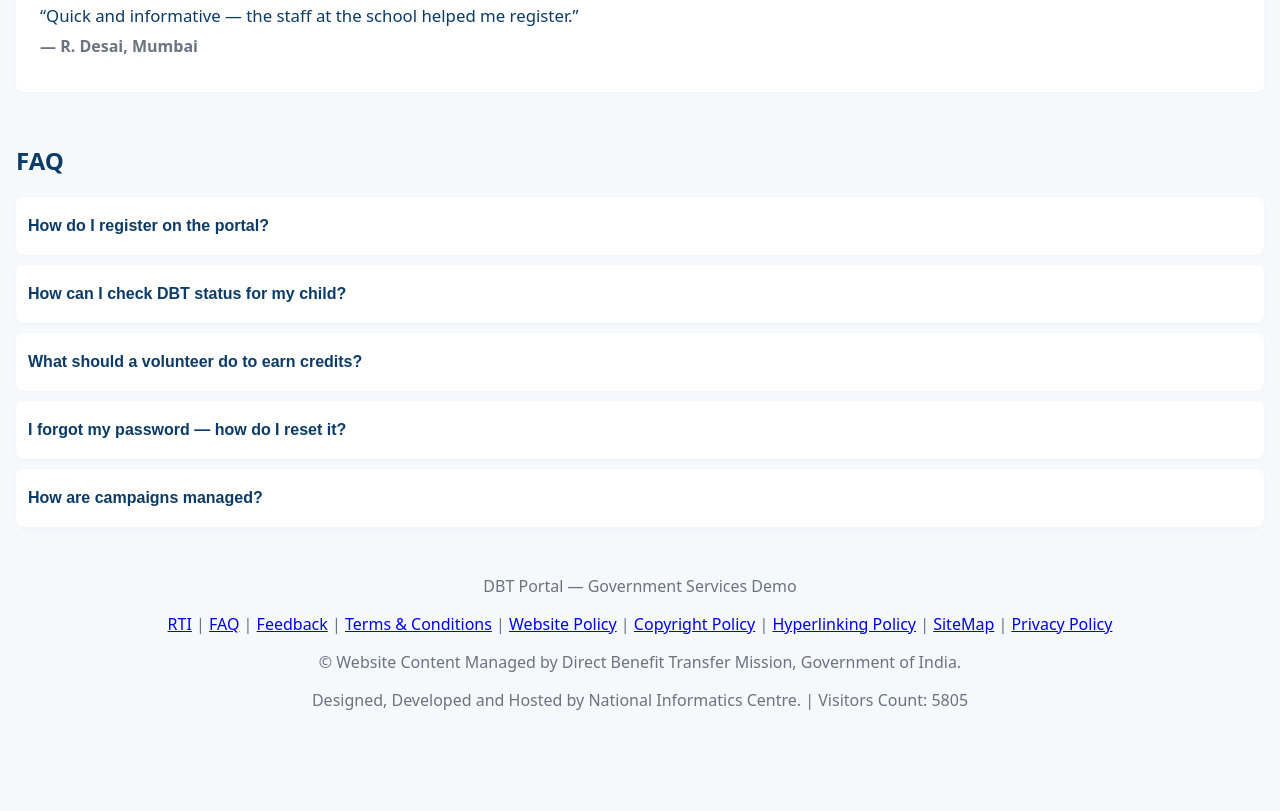
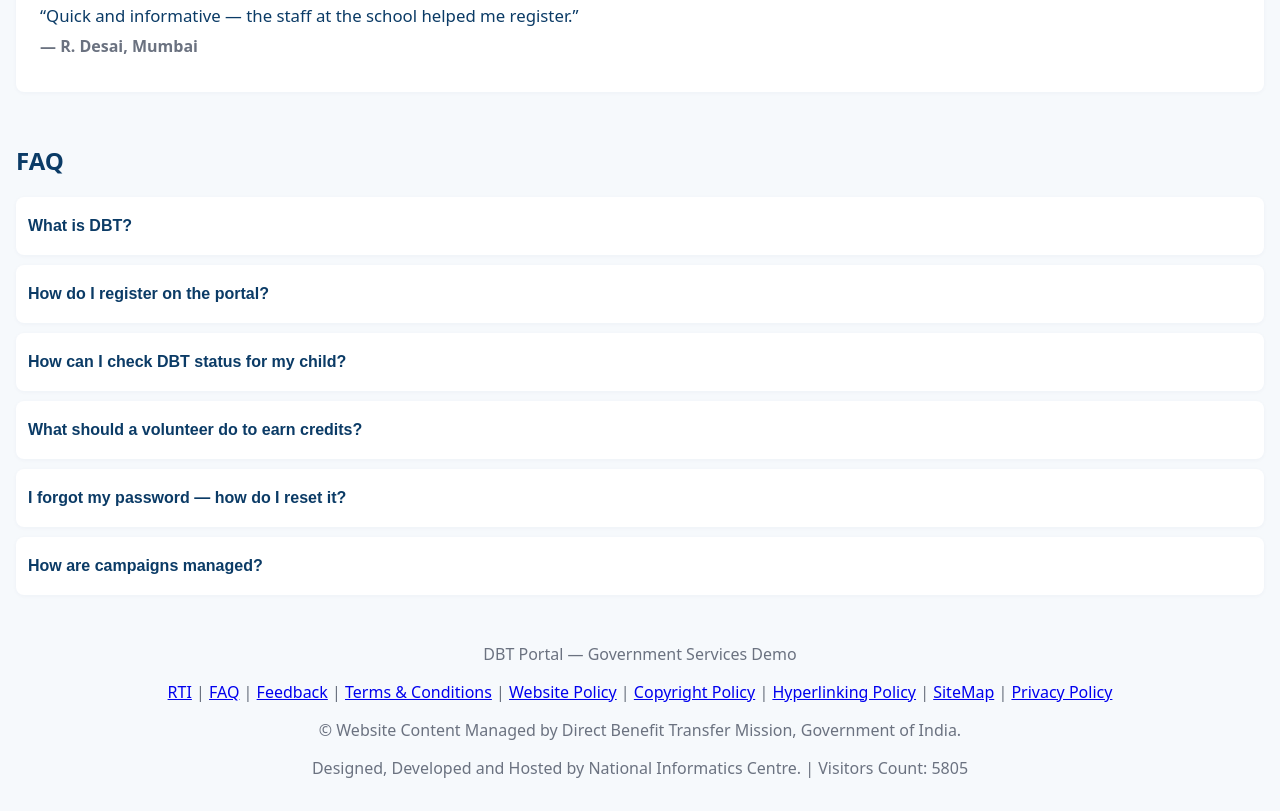
Before and after one commit to RaunakGupta909/DBT, a website: page frontend/index.html in a window 1280 px wide. Shown: the part 1674-2485 px from the top of the page. Before the commit the page ends 2417 px from the top, so only its background shows below. Drawn offline with Linux system fonts and the light colour scheme.

Commit message:
update code

```diff
--- a/frontend/index.html
+++ b/frontend/index.html
@@ -139,6 +139,13 @@
     <h2>FAQ</h2>
     <div class="faq-list">
       <div class="faq-item card">
+        <button class="faq-question">What is DBT?</button>
+        <div class="faq-answer">
+          <p>DBT, or Direct Benefit Transfer, is a government initiative in India designed to transfer subsidies and welfare benefits directly into beneficiaries' bank accounts. It aims to reduce delays, eliminate middlemen, and minimize corruption in public welfare schemes. Under DBT, benefits such as scholarships, pensions, LPG subsidies, and social assistance are digitally transferred after authenticating the beneficiary through Aadhaar. This ensures transparency, accuracy, and faster delivery of funds. By linking and seeding Aadhaar with bank accounts, the system confirms the rightful recipient and prevents duplicate or fake beneficiaries. Overall, DBT improves efficiency and accountability in government financial distribution.</p>
+        </div>
+      </div>
+
+      <div class="faq-item card">
         <button class="faq-question">How do I register on the portal?</button>
         <div class="faq-answer">You can register using your mobile number and Aadhaar details from the Student or Parent registration page. Follow on-screen steps to verify OTP.</div>
       </div>
```
